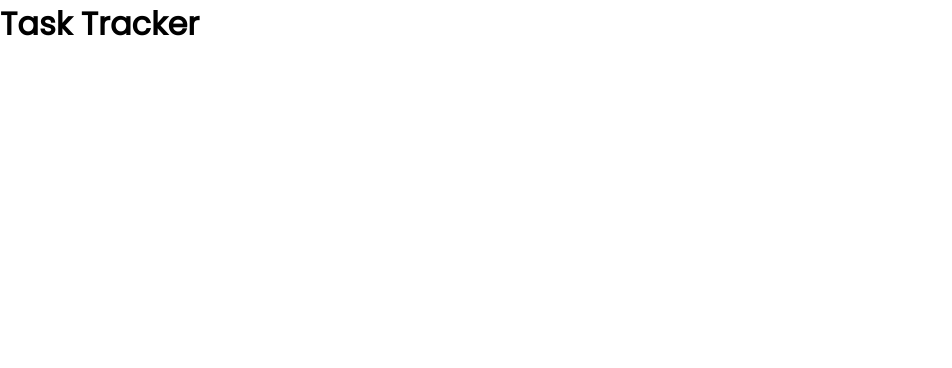
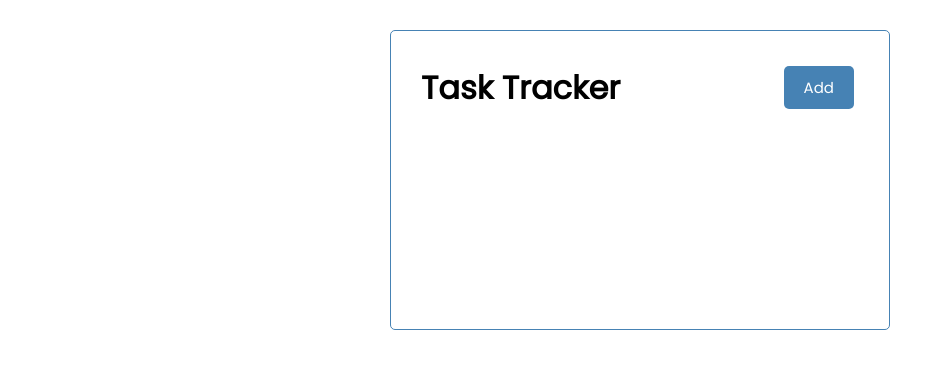
Before and after one commit to Navyapriyalal/Task-Tracker, a React (Create React App) app: page / in a window 1280 px wide. Shown: the top 368 px of the page, without its empty margins (0-952 px from the left). Built offline with nearby package versions, Linux system fonts and the light colour scheme.

Commit message:
'commited'

```diff
--- a/src/App.js
+++ b/src/App.js
@@ -2,7 +2,7 @@ import Header from './components/Header'
 
 const App=() => {
   return (
-    <div className="App">
+    <div className="container">
       <Header />
     </div>
   );
--- /dev/null
+++ b/src/components/Button.js
@@ -0,0 +1,17 @@
+import PropTypes from 'prop-types'
+
+
+const Button = ({ color,text}) => {
+  return <button style={{ backgroundColor:color }}className='btn'>{ text }</button>
+}
+
+Button.defaultProps = {
+    color: 'steelblue',
+}
+
+Button.propTypes = {
+    color: PropTypes.string,
+    text: PropTypes.string,
+}
+
+export default Button
--- a/src/components/Header.js
+++ b/src/components/Header.js
@@ -1,10 +1,12 @@
 import PropTypes from 'prop-types'
+import Button from './Button'
 
 const Header = ({title}) => {
   return (
-    <div>
+    <header className='header'>
       <h1>{title}</h1>
-    </div>
+      <Button  text='Add'/>
+    </header>
   )
 }
 
```
